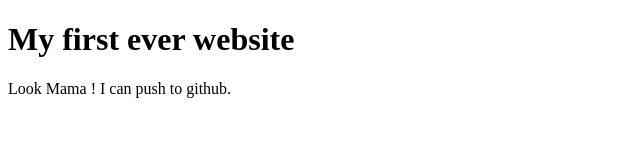
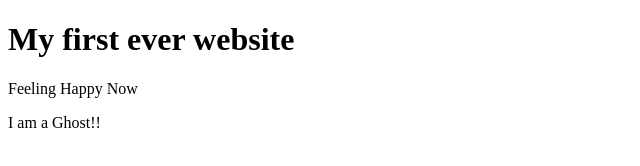
Before and after one commit to taibislamdipu/my-first-website, a plain HTML site: page index.html in a window 1280 px wide. Shown: the whole page, without its empty margins (0-640 px from the left). Drawn offline with Linux system fonts and the light colour scheme.

Commit message:
ghost added

```diff
--- a/index.html
+++ b/index.html
@@ -7,6 +7,7 @@
   </head>
   <body>
     <h1>My first ever website</h1>
-    <p>Look Mama ! I can push to github.</p>
+    <p>Feeling Happy Now</p>
+    <p>I am a Ghost!!</p>
   </body>
 </html>
```
